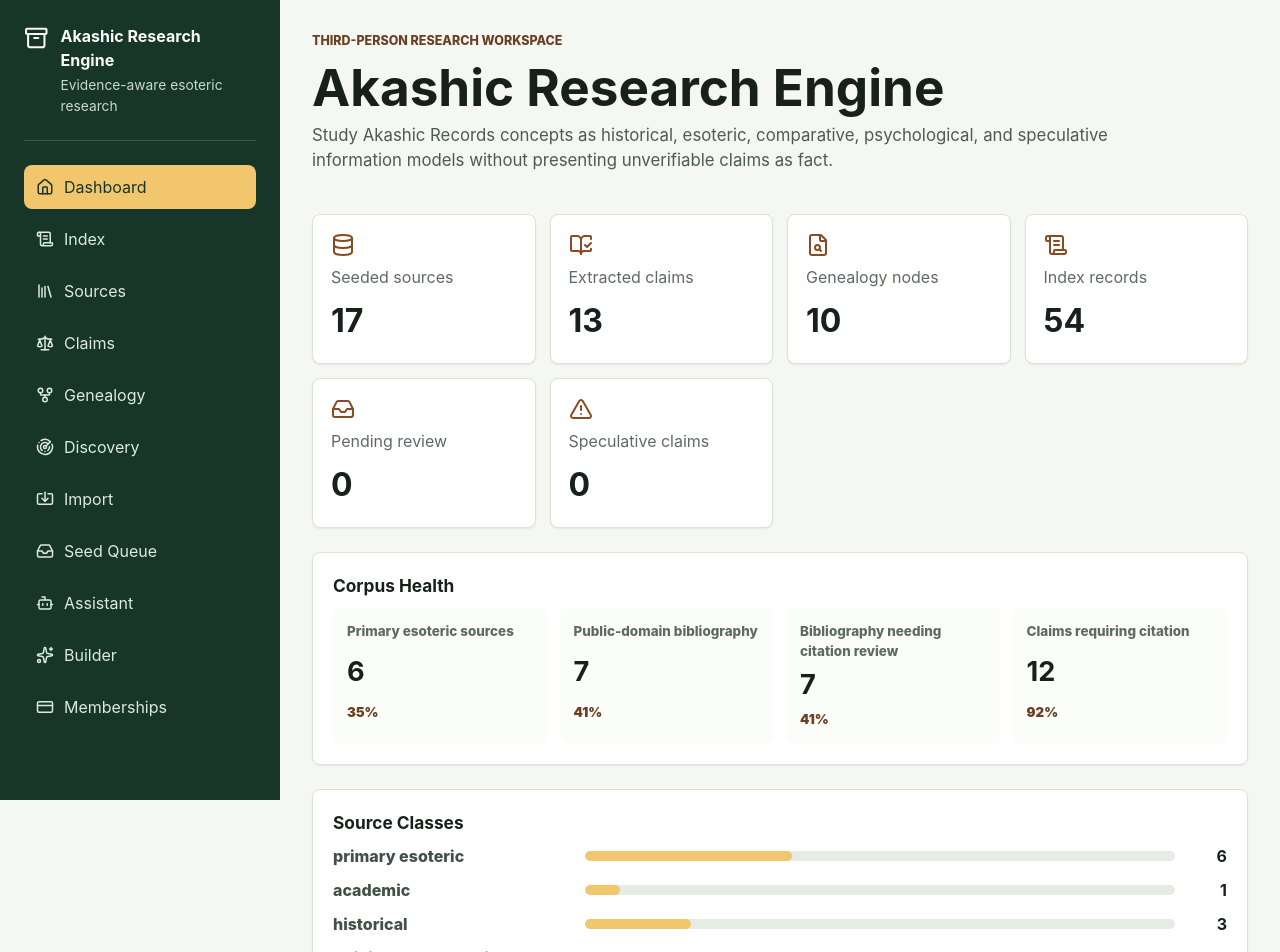
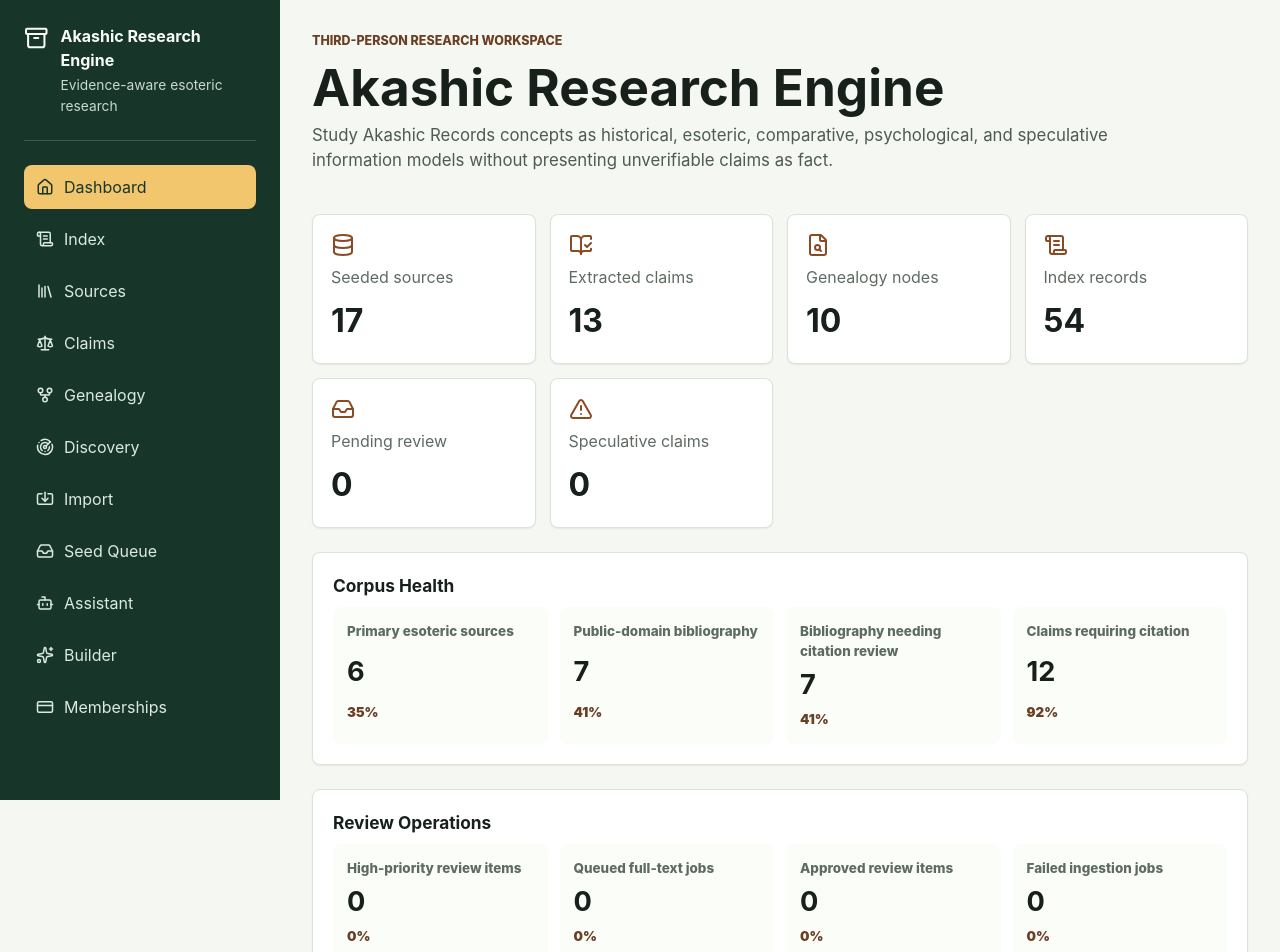
Before and after one commit to dpwebb/Akashic-Research-Engine, a React (Vite) app: page / in a window 1280 px wide. Shown: the top 952 px of the page. Built offline with nearby package versions, Linux system fonts and the light colour scheme; no server answers.

Commit message:
Add dashboard review operations matrix

```diff
--- a/server.ts
+++ b/server.ts
@@ -103,6 +103,9 @@ app.get('/api/runtime-summary', (c) =>
       pending: reviewQueue.filter((item) => item.status === 'pending').length,
       approved: reviewQueue.filter((item) => item.status === 'approved').length,
       rejected: reviewQueue.filter((item) => item.status === 'rejected').length,
+      highPriority: reviewQueue.filter((item) => item.reviewPriority === 'high').length,
+      mediumPriority: reviewQueue.filter((item) => item.reviewPriority === 'medium').length,
+      lowPriority: reviewQueue.filter((item) => item.reviewPriority === 'low').length,
     },
     ingestionJobs: {
       total: ingestionJobs.length,
--- a/src/ui/pages/Dashboard.tsx
+++ b/src/ui/pages/Dashboard.tsx
@@ -5,12 +5,44 @@ import { evidenceGrades, guardrailRules, sourceClassifications } from '../../sha
 
 type RuntimeSummary = {
   reviewQueue: {
+    total: number;
     pending: number;
+    approved: number;
+    rejected: number;
+    highPriority: number;
+    mediumPriority: number;
+    lowPriority: number;
+  };
+  ingestionJobs: {
+    total: number;
+    queued: number;
+    running: number;
+    completed: number;
+    failed: number;
   };
 };
 
+const emptyRuntimeSummary: RuntimeSummary = {
+  reviewQueue: {
+    total: 0,
+    pending: 0,
+    approved: 0,
+    rejected: 0,
+    highPriority: 0,
+    mediumPriority: 0,
+    lowPriority: 0,
+  },
+  ingestionJobs: {
+    total: 0,
+    queued: 0,
+    running: 0,
+    completed: 0,
+    failed: 0,
+  },
+};
+
 export function Dashboard() {
-  const [pendingReviewCount, setPendingReviewCount] = useState(0);
+  const [runtimeSummary, setRuntimeSummary] = useState<RuntimeSummary>(emptyRuntimeSummary);
   const sourceCount = researchDataset.sources.length;
   const claimCount = researchDataset.claims.length;
   const speculativeCount = researchDataset.claims.filter((claim) => claim.evidenceGrade === 'E').length;
@@ -28,7 +60,7 @@ export function Dashboard() {
 
       if (response.ok) {
         const summary = (await response.json()) as RuntimeSummary;
-        setPendingReviewCount(summary.reviewQueue.pending);
+        setRuntimeSummary(summary);
       }
     }
 
@@ -51,7 +83,7 @@ export function Dashboard() {
         <Metric icon={BookOpenCheck} label="Extracted claims" value={claimCount} />
         <Metric icon={FileSearch} label="Genealogy nodes" value={researchDataset.genealogy.nodes.length} />
         <Metric icon={ScrollText} label="Index records" value={getIndexRecordCount()} />
-        <Metric icon={Inbox} label="Pending review" value={pendingReviewCount} />
+        <Metric icon={Inbox} label="Pending review" value={runtimeSummary.reviewQueue.pending} />
         <Metric icon={AlertTriangle} label="Speculative claims" value={speculativeCount} />
       </div>
 
@@ -62,6 +94,32 @@ export function Dashboard() {
           <HealthStat label="Public-domain bibliography" value={publicDomainCount} total={researchDataset.index.bibliography.length} />
           <HealthStat label="Bibliography needing citation review" value={citationReviewCount} total={researchDataset.index.bibliography.length} />
           <HealthStat label="Claims requiring citation" value={researchDataset.claims.filter((claim) => claim.citationRequired).length} total={claimCount} />
+        </div>
+      </section>
+
+      <section className="panel">
+        <h2>Review Operations</h2>
+        <div className="health-grid">
+          <HealthStat
+            label="High-priority review items"
+            value={runtimeSummary.reviewQueue.highPriority}
+            total={Math.max(runtimeSummary.reviewQueue.total, 1)}
+          />
+          <HealthStat
+            label="Queued full-text jobs"
+            value={runtimeSummary.ingestionJobs.queued}
+            total={Math.max(runtimeSummary.ingestionJobs.total, 1)}
+          />
+          <HealthStat
+            label="Approved review items"
+            value={runtimeSummary.reviewQueue.approved}
+            total={Math.max(runtimeSummary.reviewQueue.total, 1)}
+          />
+          <HealthStat
+            label="Failed ingestion jobs"
+            value={runtimeSummary.ingestionJobs.failed}
+            total={Math.max(runtimeSummary.ingestionJobs.total, 1)}
+          />
         </div>
       </section>
 
```
